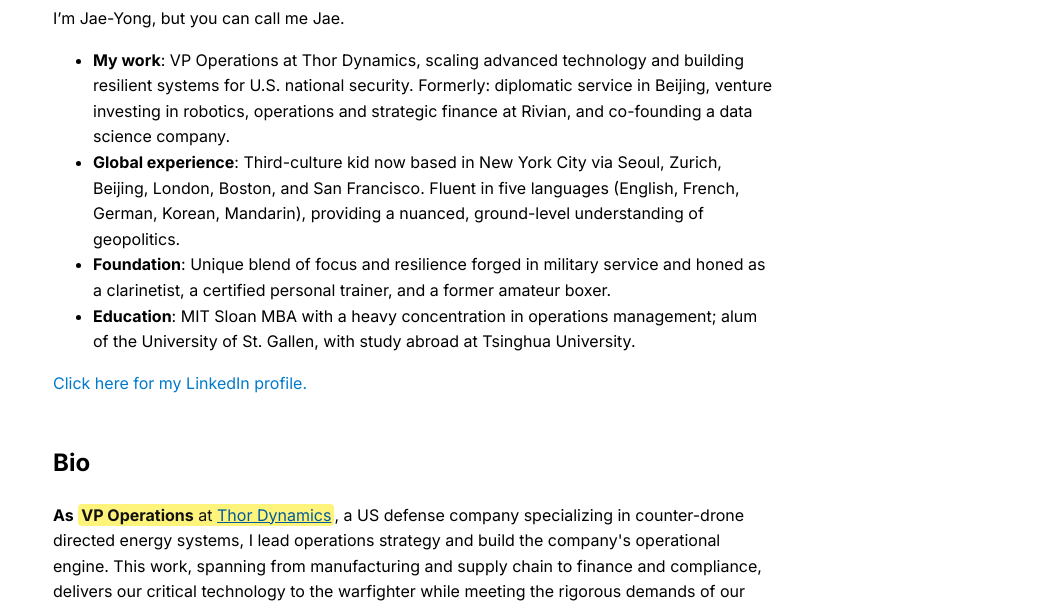
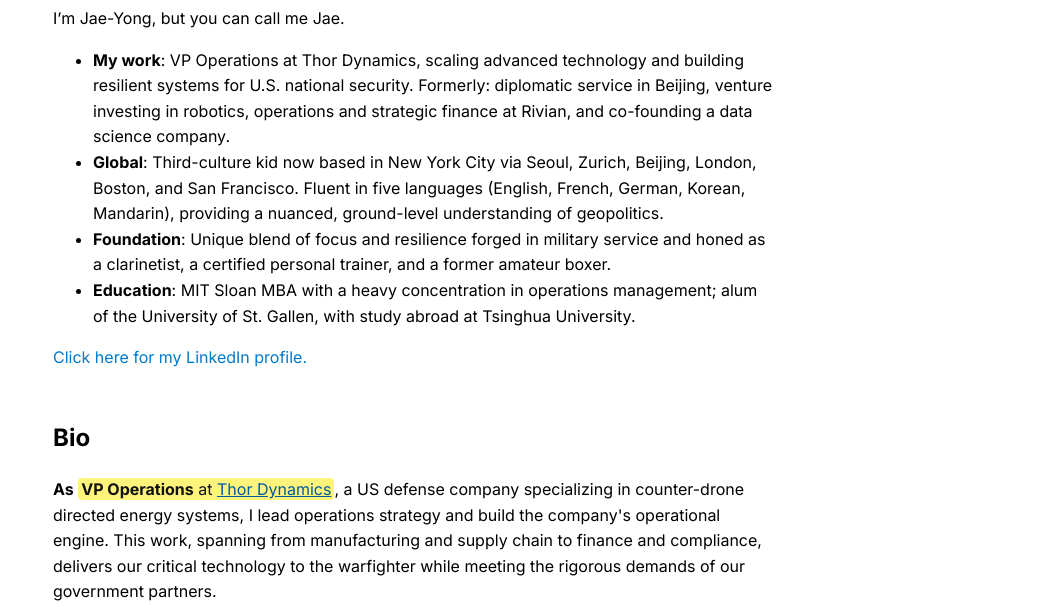
Before and after one commit to jaeyong92/my-website, a plain HTML site: page index.html in a window 1280 px wide. Shown: the part 168-779 px from the top of the page, without its empty margins (227-1280 px from the left). Drawn offline with Linux system fonts and the light colour scheme.

Commit message:
Add files via upload

```diff
--- a/index.html
+++ b/index.html
@@ -118,7 +118,7 @@
   <p>I’m Jae-Yong, but you can call me Jae.</p>
   <ul>
     <li><b>My work</b>: VP Operations at Thor Dynamics, scaling advanced technology and building resilient systems for U.S. national security. Formerly: diplomatic service in Beijing, venture investing in robotics, operations and strategic finance at Rivian, and co-founding a data science company. </li>
-    <li><b>Global experience</b>: Third-culture kid now based in New York City via Seoul, Zurich, Beijing, London, Boston, and San Francisco. Fluent in five languages (English, French, German, Korean, Mandarin), providing a nuanced, ground-level understanding of geopolitics.</li>
+    <li><b>Global</b>: Third-culture kid now based in New York City via Seoul, Zurich, Beijing, London, Boston, and San Francisco. Fluent in five languages (English, French, German, Korean, Mandarin), providing a nuanced, ground-level understanding of geopolitics.</li>
     <li><b>Foundation</b>: Unique blend of focus and resilience forged in military service and honed as a clarinetist, a certified personal trainer, and a former amateur boxer.</li>
     <li><b>Education</b>: MIT Sloan MBA with a heavy concentration in operations management; alum of the University of St. Gallen, with study abroad at Tsinghua University.</li>
   </ul>
```
